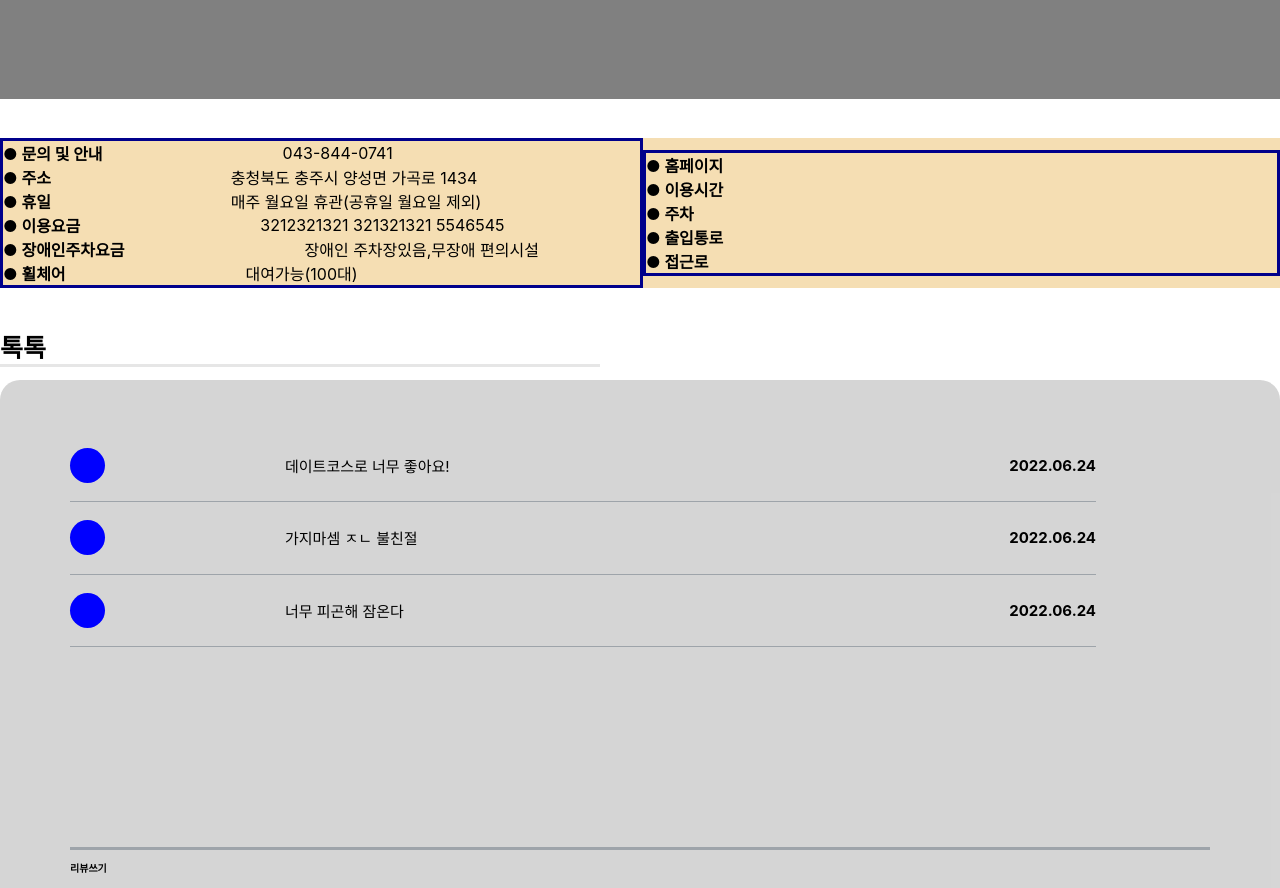
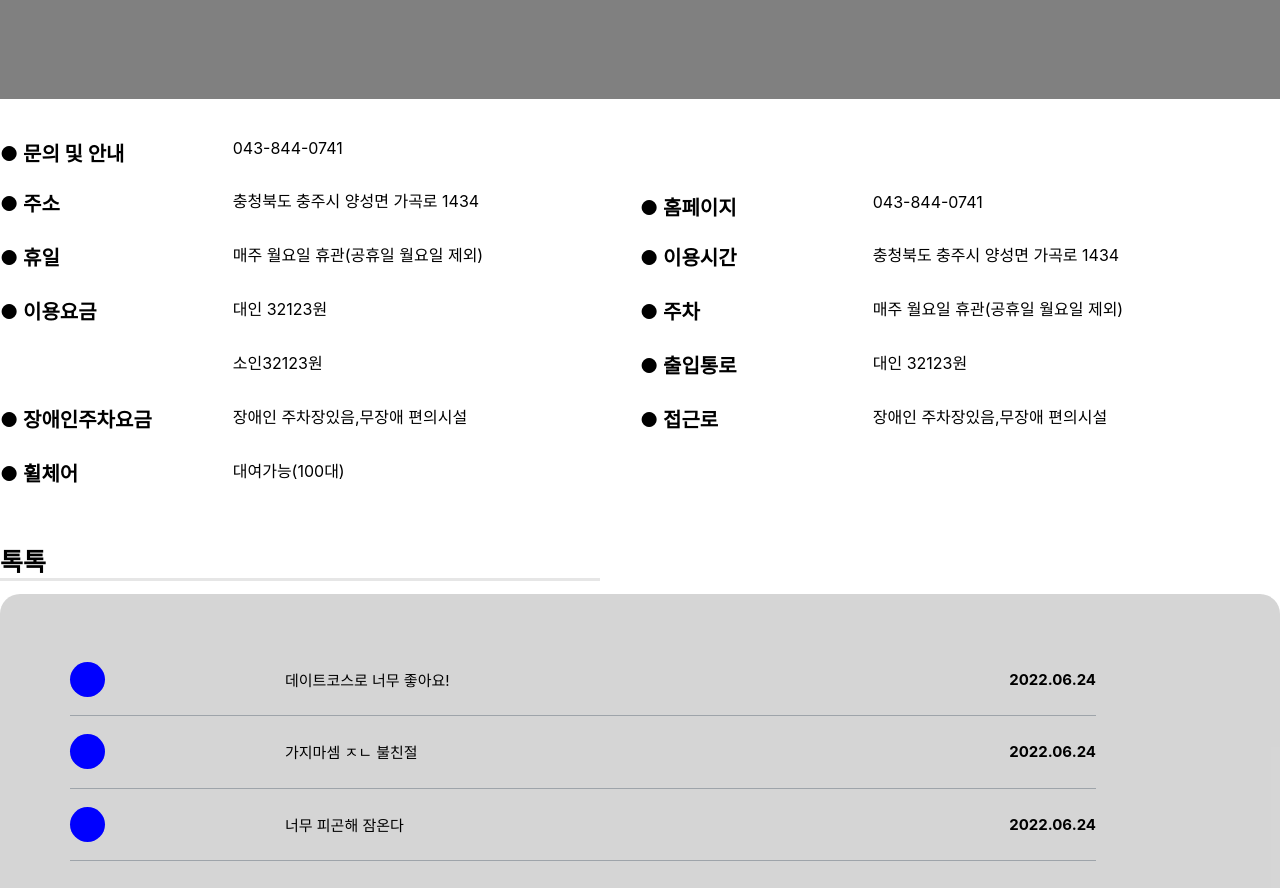
Before and after one commit to ten-3dev/travel-planner, a React (Create React App) app: page /information in a window 1280 px wide. Shown: the part 1540-2428 px from the top of the page. Built offline with nearby package versions, Linux system fonts and the light colour scheme.

Commit message:
관광지정보완료

```diff
--- a/src/Pages/localinformationPage/index.js
+++ b/src/Pages/localinformationPage/index.js
@@ -48,11 +48,11 @@ const InformationPage = () => {
                             </Styles.DetaFontBox>
                             <Styles.DetaFontBox>
                                 <Styles.DetaFont>● 이용요금</Styles.DetaFont>
-                                <Styles.DetainforMation>
-                                    3212321321
-                                    321321321
-                                    5546545
-                                </Styles.DetainforMation>
+                                <Styles.DetainforMation>대인 32123원</Styles.DetainforMation>
+                            </Styles.DetaFontBox>
+                            <Styles.DetaFontBox>
+                                <Styles.DetaFont/>
+                                <Styles.DetainforMation>소인32123원</Styles.DetainforMation>
                             </Styles.DetaFontBox>
                             <Styles.DetaFontBox>
                                 <Styles.DetaFont>● 장애인주차요금</Styles.DetaFont>
@@ -64,14 +64,28 @@ const InformationPage = () => {
                             </Styles.DetaFontBox>
                         </Styles.DetaBox>
                         <Styles.DetaBoxrightBox>
-                            <Styles.DetaFont>● 홈페이지</Styles.DetaFont>
-                            <Styles.DetaFont>● 이용시간</Styles.DetaFont>
-                            <Styles.DetaFont>● 주차</Styles.DetaFont>
-                            <Styles.DetaFont>● 출입통로</Styles.DetaFont>
-                            <Styles.DetaFont>● 접근로</Styles.DetaFont>
+                            <Styles.DetaFontrightBox>
+                                <Styles.DetaFont>● 홈페이지</Styles.DetaFont>
+                                <Styles.DetainfoRight>043-844-0741</Styles.DetainfoRight>
+                            </Styles.DetaFontrightBox>
+                            <Styles.DetaFontrightBox>
+                                <Styles.DetaFont>● 이용시간</Styles.DetaFont>
+                                <Styles.DetainfoRight>충청북도 충주시 양성면 가곡로 1434</Styles.DetainfoRight>
+                            </Styles.DetaFontrightBox>
+                            <Styles.DetaFontrightBox>
+                                <Styles.DetaFont>● 주차</Styles.DetaFont>
+                                <Styles.DetainfoRight>매주 월요일 휴관(공휴일 월요일 제외)</Styles.DetainfoRight>
+                            </Styles.DetaFontrightBox>
+                            <Styles.DetaFontrightBox>
+                                <Styles.DetaFont>● 출입통로</Styles.DetaFont>
+                                <Styles.DetainfoRight>대인 32123원</Styles.DetainfoRight>
+                            </Styles.DetaFontrightBox>
+                            <Styles.DetaFontrightBox>
+                                <Styles.DetaFont>● 접근로</Styles.DetaFont>
+                                <Styles.DetainfoRight>장애인 주차장있음,무장애 편의시설</Styles.DetainfoRight>
+                            </Styles.DetaFontrightBox>
                         </Styles.DetaBoxrightBox>
                     </Styles.DetailedInforBox>
-
                     <Styles.Talk>톡톡</Styles.Talk>
                     <Styles.InformationBar />
                     <Styles.TalkMessageBox>
--- a/src/Pages/localinformationPage/style.js
+++ b/src/Pages/localinformationPage/style.js
@@ -22,7 +22,7 @@ export const Like = styled.button`
     margin-left: 15px;
     cursor: pointer;
 `
-export const TopBar = styled.div` //크기자동조절 찾기
+export const TopBar = styled.div`
     width: 100%;
     height: 3px;
     margin-top: 1%;
@@ -136,47 +136,40 @@ export const Map = styled.div`
     background-color:grey;
 `
 export const DetailedInforBox = styled.div`
-    margin-bottom:40px;
-    background-color:wheat;
-    align-items: center;
-    display: flex;
-    //justify-content: space-between;
-`
-export const DetaBox = styled.div`
-    //display: flex;
-    //justify-content: space-between;
-    //align-items: center;
-    width: 50%;
-    border: 3px solid darkblue;
-`
-export const DetaBoxrightBox = styled.div`
-    //display: flex;
-    width: 50%;
-    justify-content: space-between;
-    border: 3px solid darkblue;
-    box-sizing: border-box;
-    //padding: 21px 0px;
-`
-export const DetaFontBox = styled.div`
-    //font-size: 20px;
-    //font-weight: bold;
-    //margin-bottom: 50px;
-    //margin-bottom:40px;
+    margin-bottom:30px;
     //background-color:wheat;
     align-items: center;
     display: flex;
-    //padding-right: 5%;
-    //justify-content: space-between;
+`
+export const DetaBox = styled.div`
+    width: 50%;
+`
+export const DetaBoxrightBox = styled.div`
+    width: 50%;
+`
+export const DetaFontBox = styled.div`
+    align-items: center;
+    display: flex;
+`
+export const DetaFontrightBox = styled.div`
+    display: flex;
+    align-self: flex-start;
 `
 export const DetaFont = styled.div`
-   // width: 10%;
-   margin-right: 180px;
-   font-weight: bold;
-
+    font-size: 20px;
+    font-weight: bold;
+    align-self: flex-start;
+    width: 40%;
 `
 export const DetainforMation = styled.div`
-
-
+    margin-bottom: 30px;
+    width: 70%;
+    align-items: center;
+`
+export const DetainfoRight = styled.div`
+    margin-bottom: 30px;
+    width: 70%;
+    align-items: center;
 `
 export const Img1 = styled.img`
     width: 35px;
@@ -202,3 +195,5 @@ export const MyWriting = styled.div`
     align-items: center;
     justify-content: space-between;
 `
+
+//상세정보 홈페이지 박스를 문의안내 줄 위치에 나오게 하기
```
